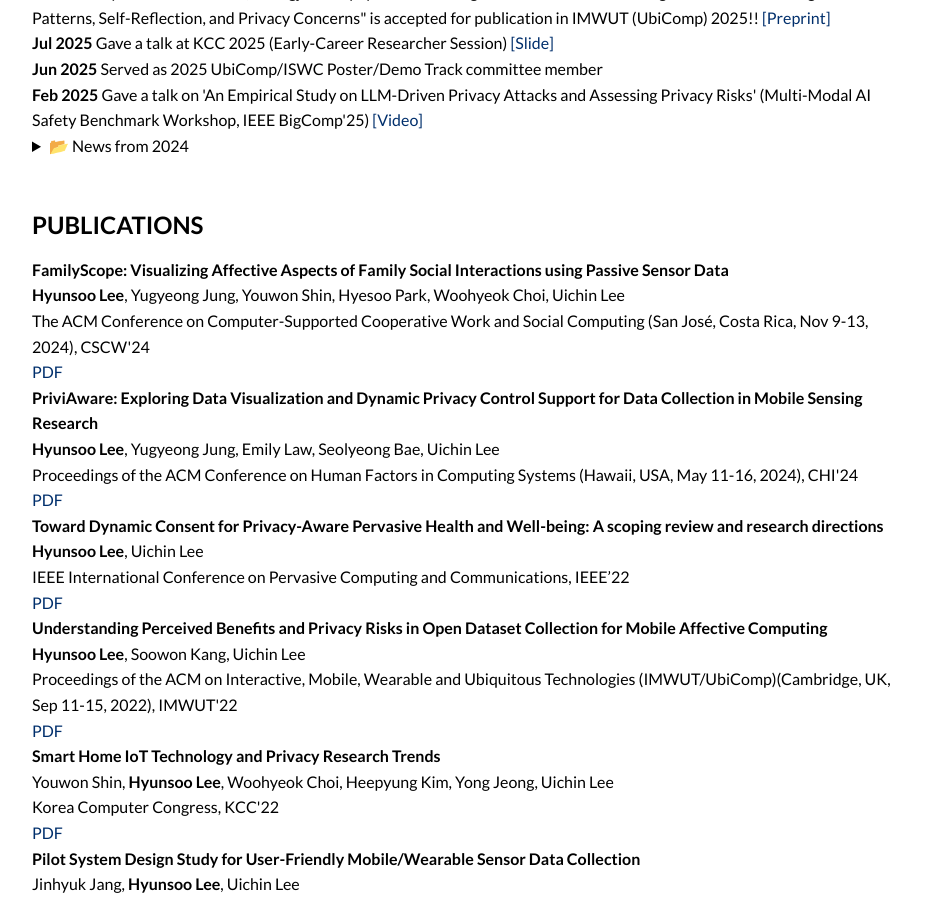
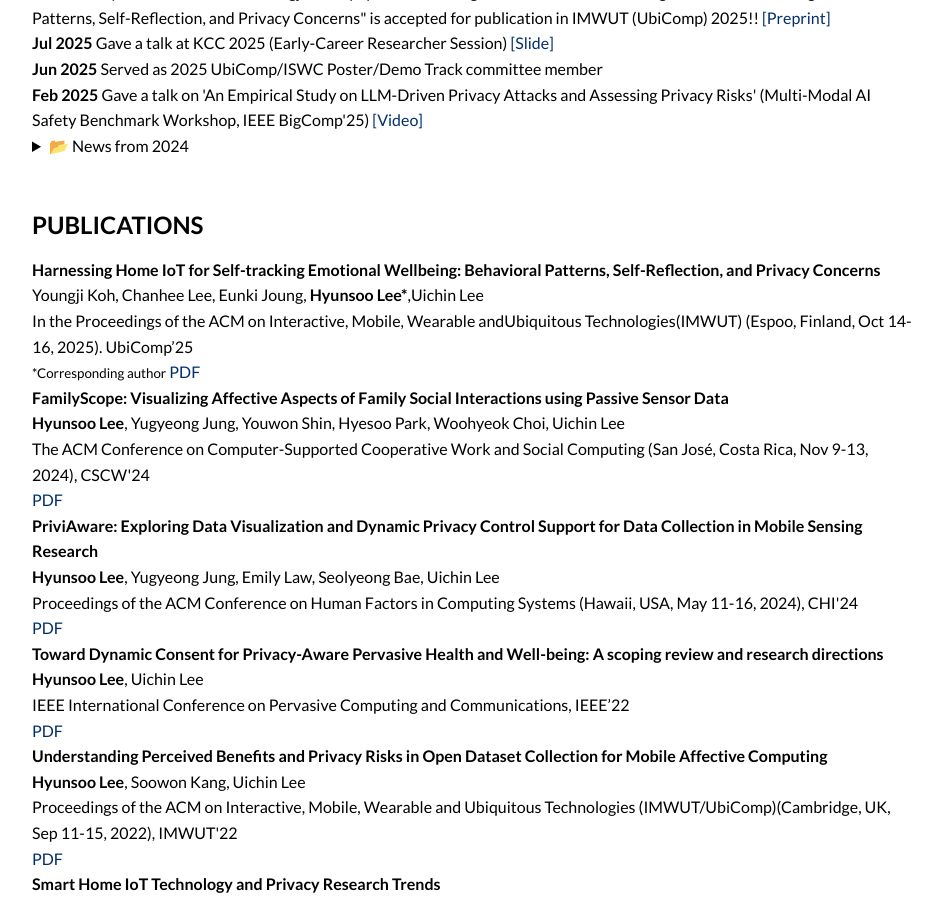
Before and after one commit to hslee90/hslee90.github.io, a Jekyll site: the page built from index.md, in a window 1280 px wide and 900 px high, scrolled down 631 px. Shown: the whole window, without its empty margins (288-1230 px from the left). Built offline with Jekyll 4.4.1, drawn with Linux system fonts in a browser that asks for light colours; nearby versions of some CDN libraries.

Commit message:
Update index.md

```diff
--- a/index.md
+++ b/index.md
@@ -94,7 +94,13 @@ title: "Home"
 
 
     <h2 id="publications">PUBLICATIONS</h2>
-
+    <div class="publication-item">
+      <strong>Harnessing Home IoT for Self-tracking Emotional Wellbeing: Behavioral Patterns, Self-Reflection, and Privacy Concerns</strong><br>
+      <span class="publication-authors">Youngji Koh, Chanhee Lee, Eunki Joung, <strong>Hyunsoo Lee*</strong>,Uichin Lee</span><br>
+      <span class="publication-venue">In the Proceedings of the ACM on Interactive, Mobile, Wearable andUbiquitous Technologies(IMWUT) (Espoo, Finland, Oct 14-16, 2025).           UbiComp’25</span><br>
+      <small>*Corresponding author</small>
+      <a href="assets/pdf/pensieve.pdf">PDF</a>
+    </div>
     <div class="publication-item">
       <strong>FamilyScope: Visualizing Affective Aspects of Family Social Interactions using Passive Sensor Data</strong><br>
       <span class="publication-authors"><strong>Hyunsoo Lee</strong>, Yugyeong Jung, Youwon Shin, Hyesoo Park, Woohyeok Choi, Uichin Lee</span><br>
```
